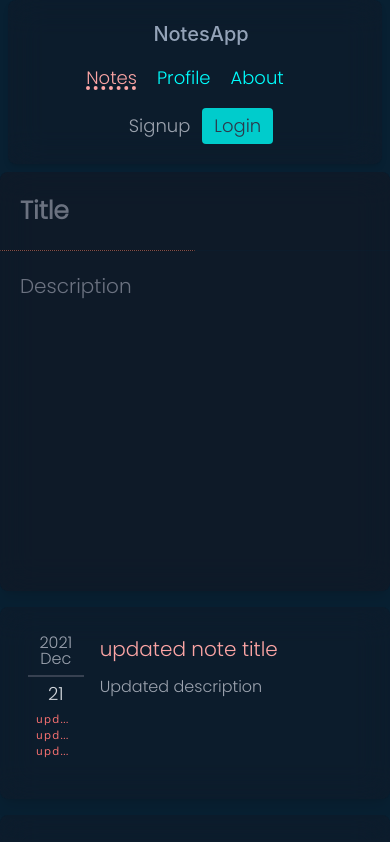
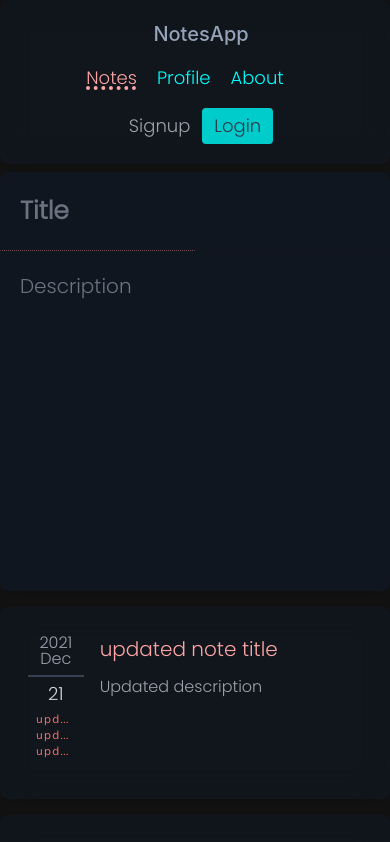
Before and after one commit to Shivam-sys/NotesApp, a React (Create React App) app: page / in a window 390 px wide. Shown: the top 842 px of the page. Built offline with nearby package versions, Linux system fonts and the light colour scheme.

Commit message:
Readme altered 1

```diff
--- a/public/index.html
+++ b/public/index.html
@@ -13,7 +13,7 @@
   <title>Notesapp</title>
   <style>
     .bg-image {
-      background: #082032 url('./neon-image.jpg') no-repeat center fixed;
+      background: #121212 url('./neon-image.jpg')  no-repeat center fixed;
     }
     *{
       scroll-behavior: smooth;
--- a/src/components/Navbar.js
+++ b/src/components/Navbar.js
@@ -6,7 +6,7 @@ const Navbar = () => {
   let location = useLocation();
   return (
     <>
-      <header className="text-gray-400 bg-gray-900 body-font shadow-md rounded-lg mx-2 bg-opacity-50 backdrop-filter backdrop-blur-lg">
+      <header className="text-gray-400 bg-gray-900 body-font shadow-md rounded-lg md:mx-2 bg-opacity-50 backdrop-filter backdrop-blur-lg">
         <div className="container  mx-auto flex flex-wrap p-5 flex-col sm:flex-row justify-around items-center w-full">
           <Link
             to="/"
```
Also changed, not shown: 1 other file (tests, documents, lock files or other folders).
